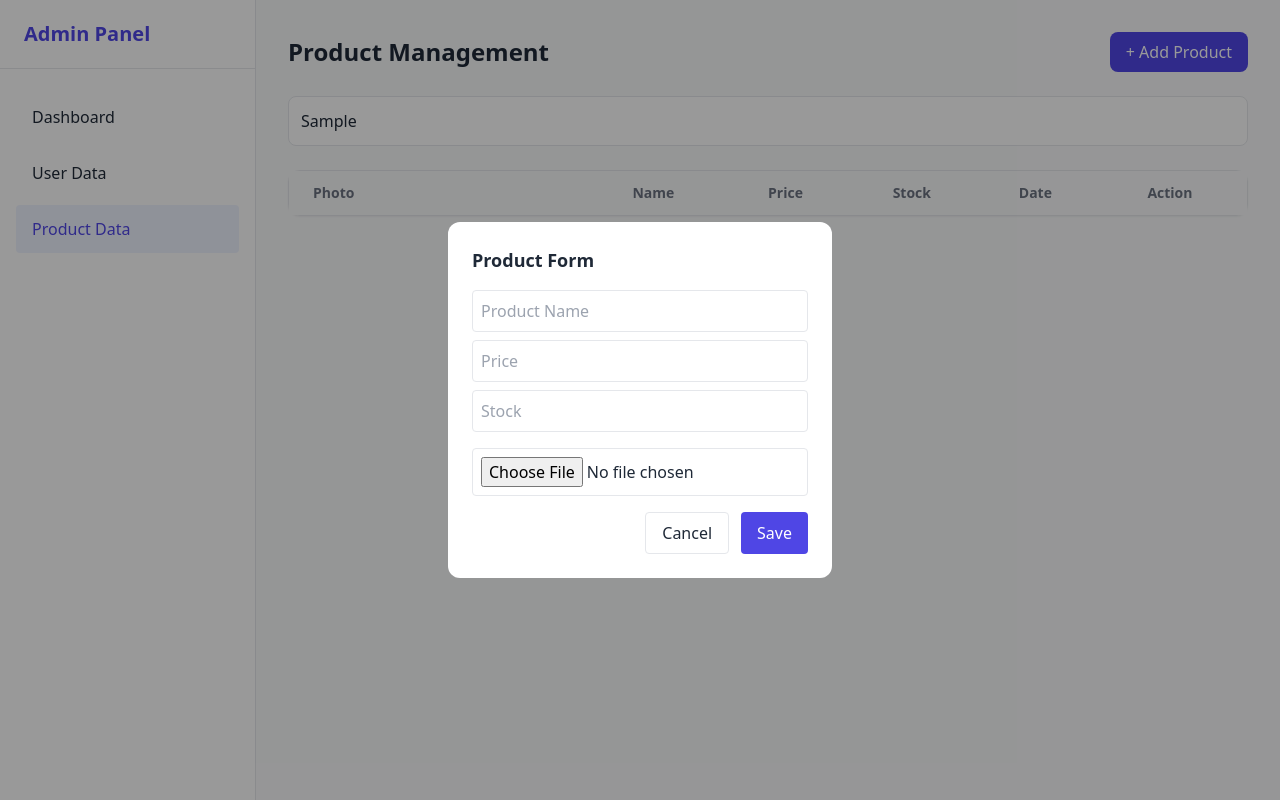
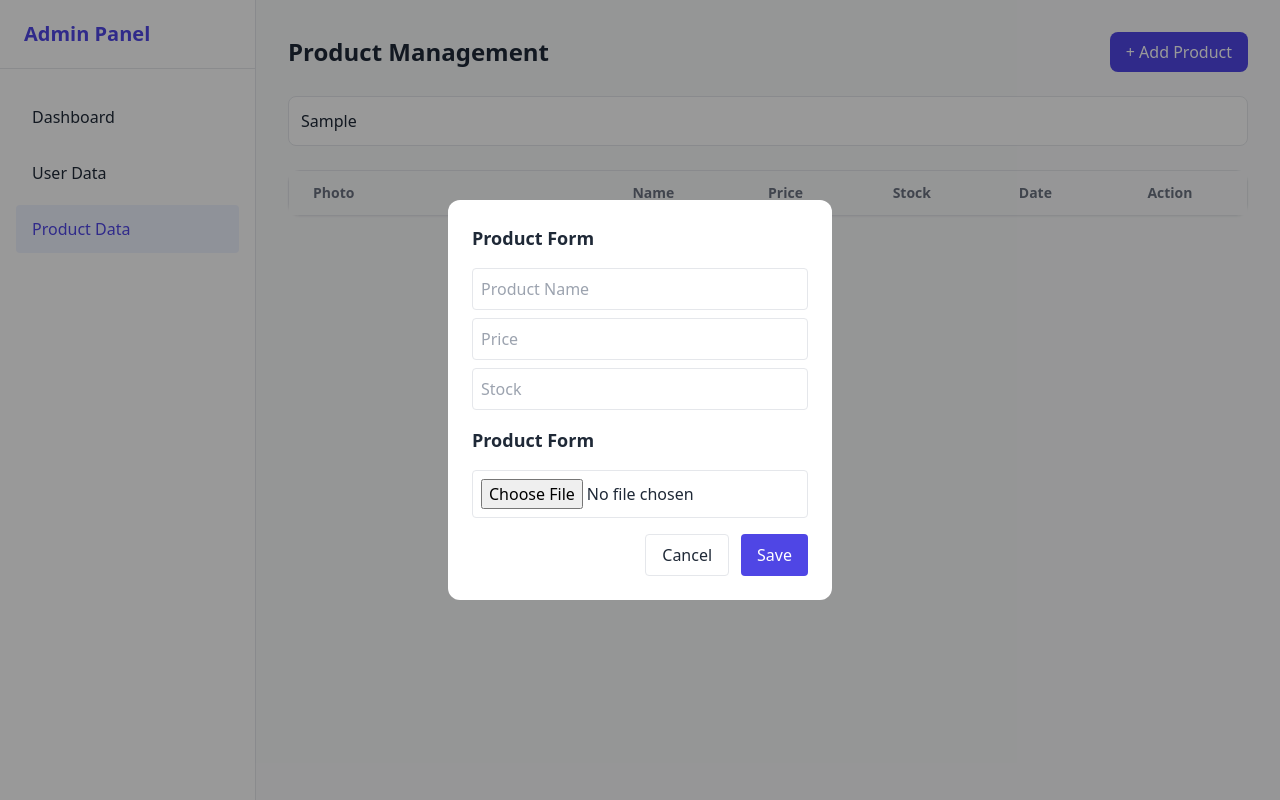
Before and after one commit to Renhaxor/BNCC, a website: page src/produk.html in a window 1280 px wide. Both pictures are taken after typing "Sample" into the empty fields and a click on the button "+ Add Product". Drawn offline with nearby package versions, Linux system fonts and the light colour scheme.

Commit message:
Update produk.html

```diff
--- a/src/produk.html
+++ b/src/produk.html
@@ -67,6 +67,7 @@
     <input id="pname" placeholder="Product Name" class="border p-2 w-full mb-2 rounded">
     <input id="price" type="number" placeholder="Price" class="border p-2 w-full mb-2 rounded">
     <input id="stock" type="number" placeholder="Stock" class="border p-2 w-full mb-4 rounded">
+    <h3 class="text-lg font-semibold mb-4">Product Form</h3>
     <input id="image" type="file" accept="image/*" class="border p-2 w-full mb-4 rounded">
 
 
```
